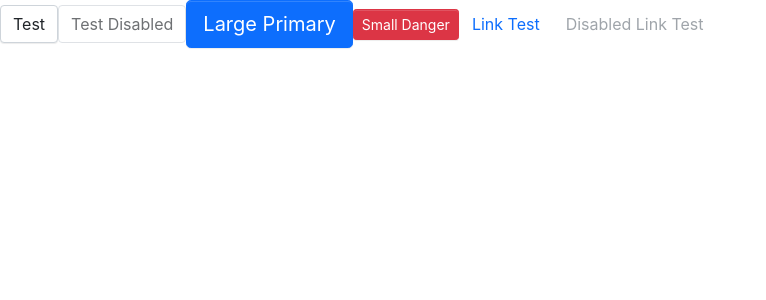
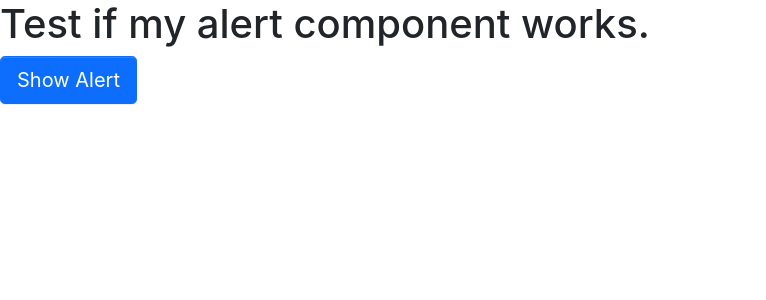
Before and after one commit to Shaobangzhu/clu-react-component-lib, a React (Create React App) app: page / in a window 1280 px wide. Shown: the top 300 px of the page, without its empty margins (0-766 px from the left). Built offline with nearby package versions, Linux system fonts and the light colour scheme.

Commit message:
set up to test alert box

```diff
--- a/src/App.tsx
+++ b/src/App.tsx
@@ -1,19 +1,40 @@
-import React from 'react';
+import React, { useState } from 'react';
 import Button, { ButtonType, ButtonSize } from './components/Button/button.tsx'
+import Alert from './components/Alert/alert.tsx';
+
+// Test Button
+// const App: React.FC = () => {
+//   return (
+//     <div className="App">
+//       <header className="App-header">
+//         <Button onClick={(e) => {e.preventDefault(); alert("This is a test.")}}> Test </Button>
+//         <Button disabled> Test Disabled</Button>
+//         <Button btnType={ButtonType.Primary} size={ButtonSize.Large}> Large Primary </Button>
+//         <Button btnType={ButtonType.Danger} size={ButtonSize.Small}> Small Danger </Button>
+//         <Button btnType={ButtonType.Link} href="http://www.extron.com" target="_blank"> Link Test </Button>
+//         <Button btnType={ButtonType.Link} href="http://www.extron.com" disabled> Disabled Link Test </Button>
+//       </header>
+//     </div>
+//   );
+// }
 
 const App: React.FC = () => {
+  const [showAlert, setShowAlert] = useState(false);
+
+  const handleButtonClick = () => {
+    setShowAlert(true);
+    // Optionally hide the alert automatically after a delay
+    setTimeout(() => setShowAlert(false), 3000); // Hides the alert after 3 seconds
+  };
+
   return (
-    <div className="App">
-      <header className="App-header">
-        <Button onClick={(e) => {e.preventDefault(); alert("This is a test.")}}> Test </Button>
-        <Button disabled> Test Disabled</Button>
-        <Button btnType={ButtonType.Primary} size={ButtonSize.Large}> Large Primary </Button>
-        <Button btnType={ButtonType.Danger} size={ButtonSize.Small}> Small Danger </Button>
-        <Button btnType={ButtonType.Link} href="http://www.extron.com" target="_blank"> Link Test </Button>
-        <Button btnType={ButtonType.Link} href="http://www.extron.com" disabled> Disabled Link Test </Button>
-      </header>
+    <div>
+      <h1>Test if my alert component works.</h1>
+      <Button btnType={ButtonType.Primary} size={ButtonSize.Large} onClick={handleButtonClick}>Show Alert</Button>
+      {/* Conditionally render the Alert component */}
+      {showAlert && <Alert title = "test" description="This is an alert message!" type="danger" />}
     </div>
   );
-}
+};
 
 export default App;
```
